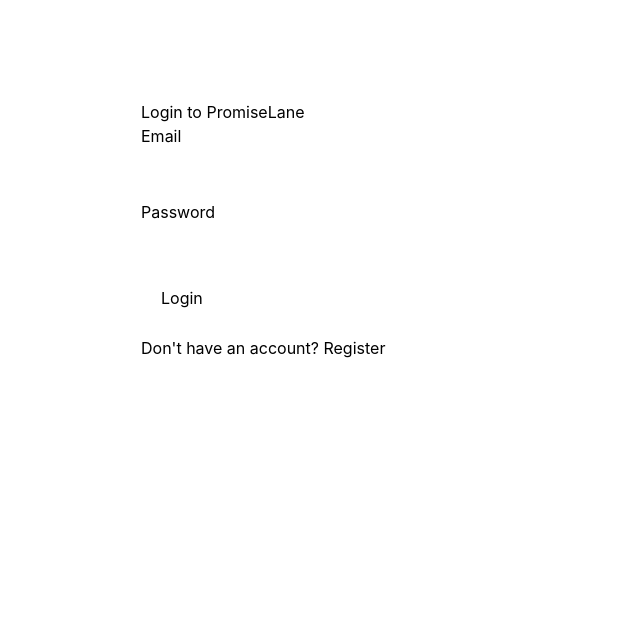
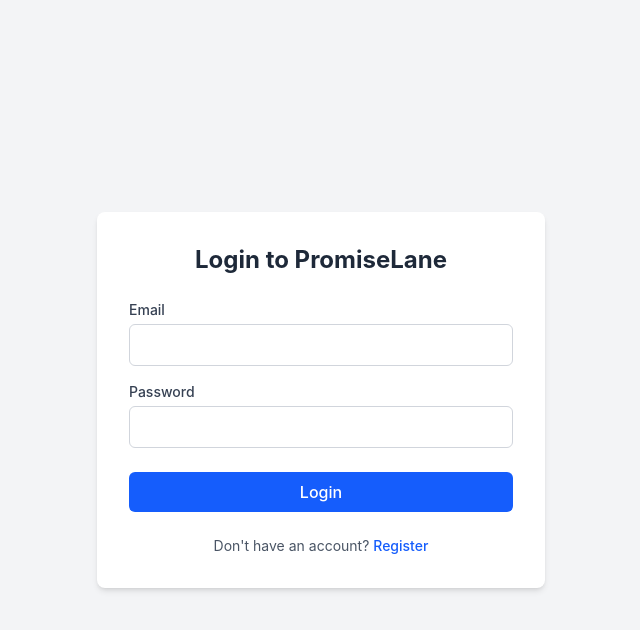
Before and after one commit to Dev-Sooraj-Git/promiselane-frontend, a React (Vite) app: page /login in a window 1280 px wide. Shown: the top 630 px of the page, without its empty margins (319-959 px from the left). Built offline with nearby package versions, Linux system fonts and the light colour scheme.

Commit message:
Redesign Login page with Tailwind CSS

```diff
--- a/src/pages/Login.jsx
+++ b/src/pages/Login.jsx
@@ -1,66 +1,86 @@
-import { useState } from 'react';
-import { Link, useNavigate } from 'react-router-dom';
-import { useAuth } from '../context/AuthContext';
+import { useState } from "react";
+import { Link, useNavigate } from "react-router-dom";
+import { useAuth } from "../context/AuthContext";
 
 export default function Login() {
-    const [email, setEmail] = useState('');
-    const [password, setPassword] = useState('');
-    const [error, setError] = useState('');
+  const [email, setEmail] = useState("");
+  const [password, setPassword] = useState("");
+  const [error, setError] = useState("");
   const [loading, setLoading] = useState(false);
   const { login } = useAuth();
   const navigate = useNavigate();
 
   const handleSubmit = async (e) => {
     e.preventDefault();
-        setError('');
+    setError("");
     setLoading(true);
 
     try {
       await login(email, password);
-            navigate('/dashboard');
+      navigate("/dashboard");
     } catch (err) {
-            setError(err.response?.data?.message || 'Login failed');
+      setError(err.response?.data?.message || "Login failed");
     } finally {
       setLoading(false);
     }
   };
 
    return (
-        <div style={{ maxWidth: 400, margin: '80px auto', padding: 20 }}>
-            <h2>Login to PromiseLane</h2>
-            {error && <p style={{ color: 'red' }}>{error}</p>}
+        <div className="min-h-screen flex items-center justify-center bg-gray-100">
+            <div className="bg-white p-8 rounded-lg shadow-md w-full max-w-md">
+                <h2 className="text-2xl font-bold text-center text-gray-800 mb-6">
+                    Login to PromiseLane
+                </h2>
+
+                {error && (
+                    <div className="bg-red-50 border border-red-200 text-red-700 px-4 py-3 rounded mb-4">
+                        {error}
+                    </div>
+                )}
+
                 <form onSubmit={handleSubmit}>
-                <div style={{ marginBottom: 12 }}>
-                    <label>Email</label><br />
+                    <div className="mb-4">
+                        <label className="block text-gray-700 text-sm font-medium mb-1">
+                            Email
+                        </label>
                         <input
                             type="email"
                             value={email}
                             onChange={(e) => setEmail(e.target.value)}
                             required
-                        style={{ width: '100%', padding: 8 }}
+                            className="w-full px-3 py-2 border border-gray-300 rounded-md focus:outline-none focus:ring-2 focus:ring-blue-500 focus:border-transparent"
                         />
                     </div>
-                <div style={{ marginBottom: 12 }}>
-                    <label>Password</label><br />
+
+                    <div className="mb-6">
+                        <label className="block text-gray-700 text-sm font-medium mb-1">
+                            Password
+                        </label>
                         <input
                             type="password"
                             value={password}
                             onChange={(e) => setPassword(e.target.value)}
                             required
-                        style={{ width: '100%', padding: 8 }}
+                            className="w-full px-3 py-2 border border-gray-300 rounded-md focus:outline-none focus:ring-2 focus:ring-blue-500 focus:border-transparent"
                         />
                     </div>
+
                     <button
                         type="submit"
                         disabled={loading}
-                    style={{ padding: '10px 20px', cursor: 'pointer' }}
+                        className="w-full bg-blue-600 text-white py-2 px-4 rounded-md hover:bg-blue-700 disabled:bg-blue-400 disabled:cursor-not-allowed font-medium"
                     >
                         {loading ? 'Logging in...' : 'Login'}
                     </button>
                 </form>
-            <p style={{ marginTop: 16 }}>
-                Don't have an account? <Link to="/register">Register</Link>
+
+                <p className="text-center text-gray-600 text-sm mt-6">
+                    Don't have an account?{' '}
+                    <Link to="/register" className="text-blue-600 hover:underline font-medium">
+                        Register
+                    </Link>
                 </p>
+            </div>
         </div>
     );
 }
```
Lines whose indentation alone changed are shown as unchanged.
